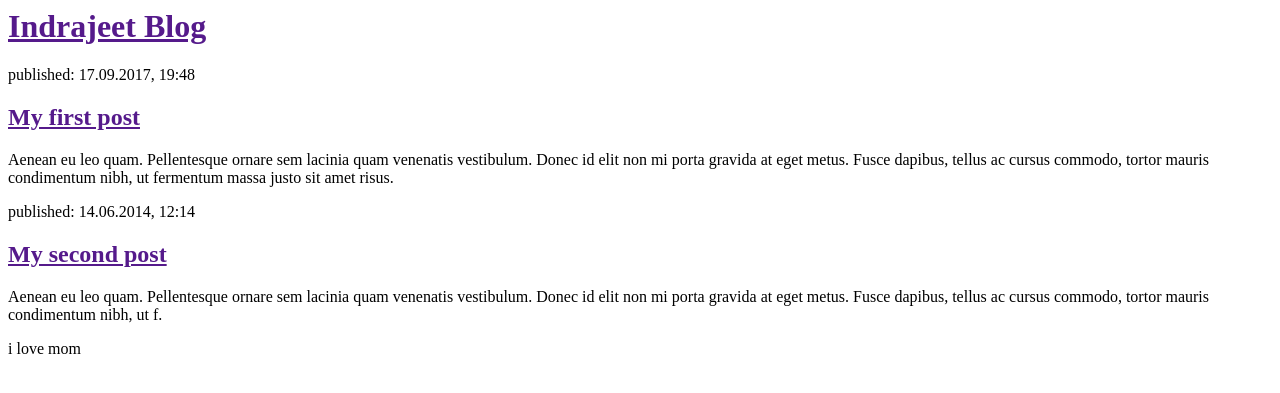
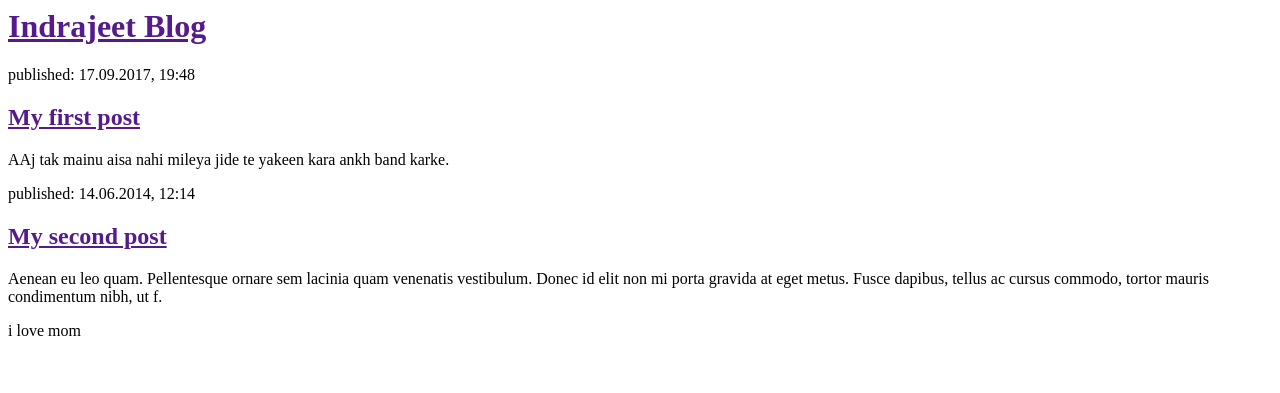
Before and after one commit to guptashivansh/my-first-blog, a Django app: page / in a window 1280 px wide. Shown: the top 393 px of the page. Run offline with Django 3.2, Linux system fonts and the light colour scheme.

```diff
--- a/blog/templates/blog/post_list.html
+++ b/blog/templates/blog/post_list.html
@@ -10,7 +10,7 @@
         <div>
             <p>published: 17.09.2017, 19:48</p>
             <h2><a href="">My first post</a></h2>
-            <p>Aenean eu leo quam. Pellentesque ornare sem lacinia quam venenatis vestibulum. Donec id elit non mi porta gravida at eget metus. Fusce dapibus, tellus ac cursus commodo, tortor mauris condimentum nibh, ut fermentum massa justo sit amet risus.</p>
+            <p>AAj tak mainu aisa nahi mileya jide te yakeen kara ankh band karke.</p>
         </div>
 
         <div>
```
